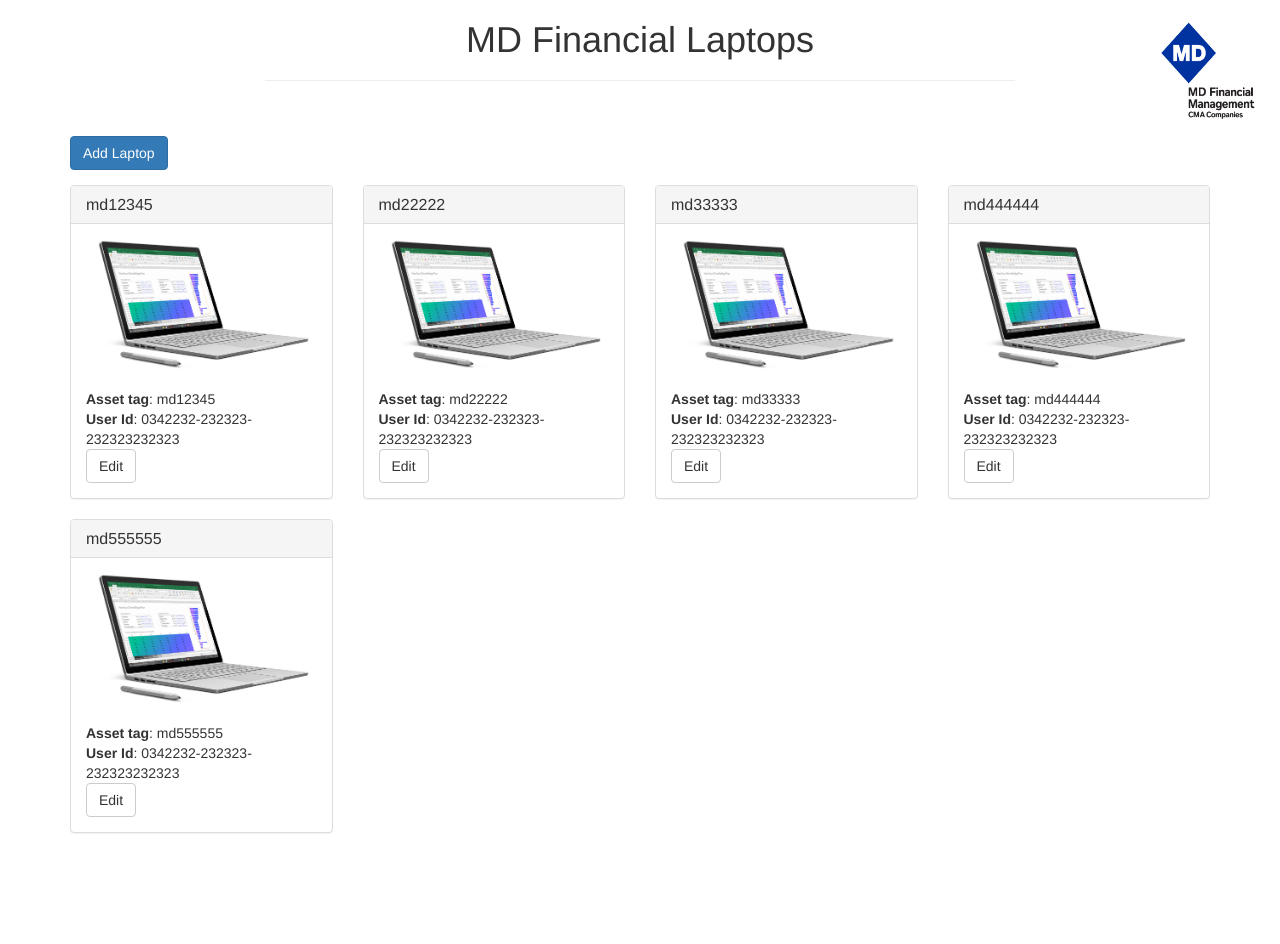
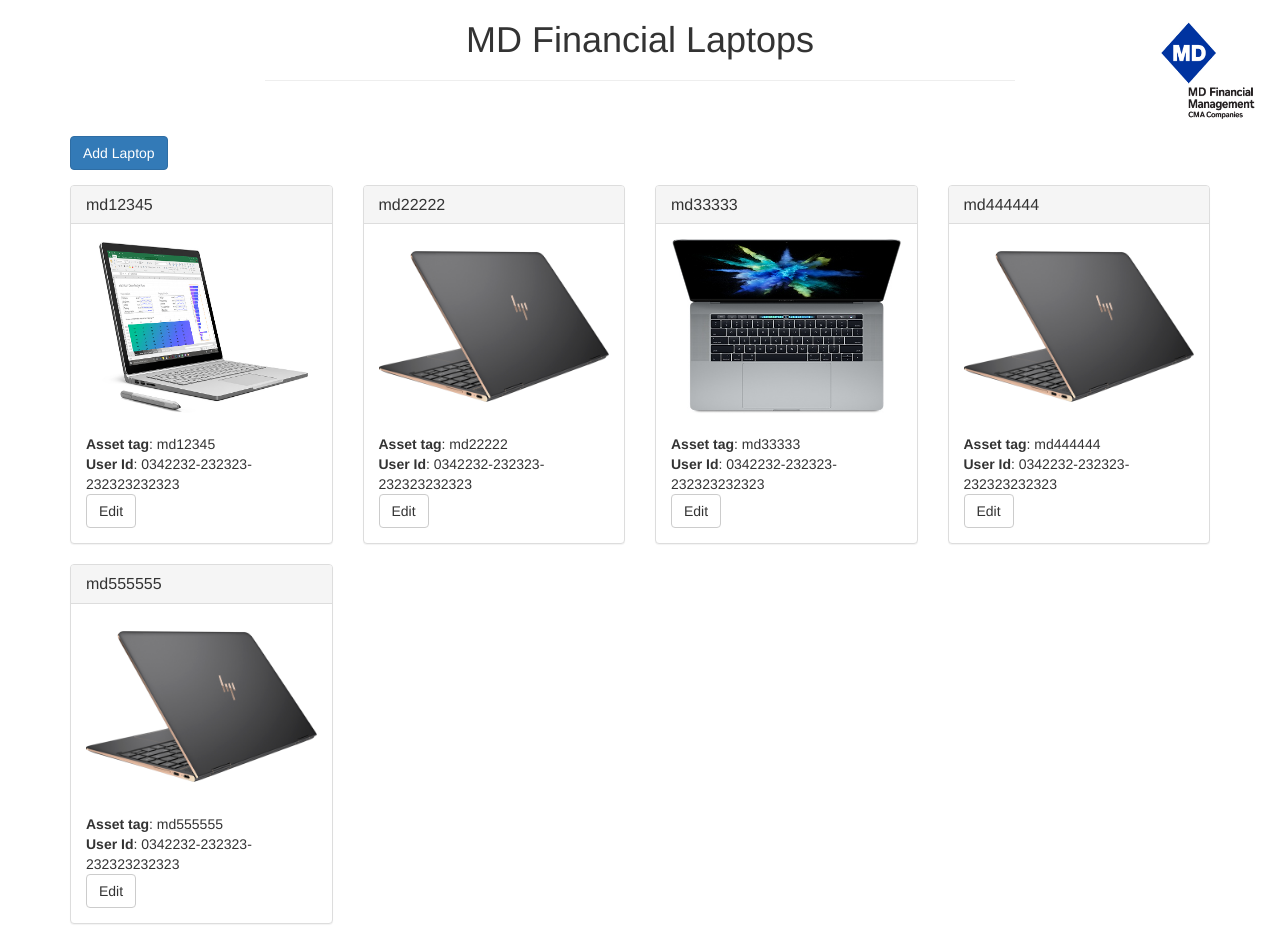
Before and after one commit to CatalystCode/DragonFly, a website: page src/index.html in a window 1280 px wide. Before the commit the page ends 853 px from the top, so only its background shows below. Drawn offline with Linux system fonts and the light colour scheme.

Commit message:
randomized laptop images

```diff
--- a/src/index.html
+++ b/src/index.html
@@ -62,7 +62,7 @@
             <h3 class="panel-title"></h3>
           </div>
           <div class="panel-body">
-            <img alt="140x140" data-src="holder.js/140x140" class="img-rounded img-center" style="width: 100%;" src="/images/SurfaceBook_Office_V2.jpg" data-holder-rendered="true">
+            <img alt="140x140" data-src="holder.js/140x140" class="img-rounded img-center" style="width: 100%; height: 175px" src="/images/SurfaceBook_Office_V2.jpg" data-holder-rendered="true">
             <br/><br/>
             <strong>Asset tag</strong>: <span class="laptop-asset-tag"></span><br/>
             <strong>User Id</strong>: <span class="laptop-user-id"></span><br/>
--- a/src/js/app.js
+++ b/src/js/app.js
@@ -1,14 +1,24 @@
 App = {
 
   init: function() {
+
     // Load laptops.
     $.getJSON('../laptops.json', function(data) {
       var laptopsRow = $('#laptopsRow');
       var laptopTemplate = $('#laptopTemplate');
 
       for (i = 0; i < data.length; i ++) {
+
+        var r = Math.floor((Math.random() * 100) + 1);
+        var img = "/images/SurfaceBook_Office_V2.jpg";
+        if(r % 3 == 0) {
+          img = "/images/hp.png";
+        } else if(r % 2 == 0) {
+          img = "/images/mbp.jpg";
+        }
+
         laptopTemplate.find('.panel-title').text(data[i].assetTag);
-        laptopTemplate.find('img').attr('src', data[i].picture);
+        laptopTemplate.find('img').attr('src', img);
         laptopTemplate.find('.laptop-asset-tag').text(data[i].assetTag);
         laptopTemplate.find('.laptop-user-id').text(data[i].userId);
         laptopTemplate.find('.btn-edit').attr('data-id', data[i].serialNumber);
```
Also changed, not shown: src/images/hp.png (added), src/images/mbp.jpg (added).
